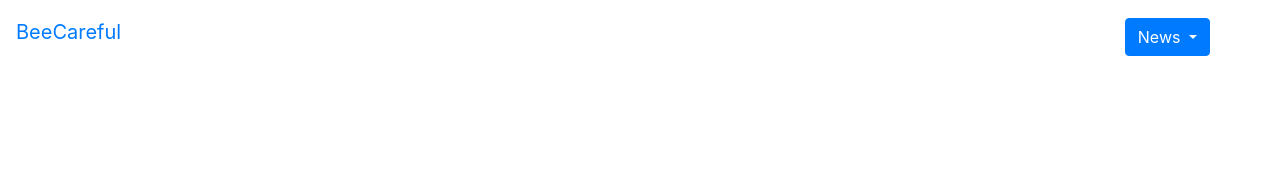
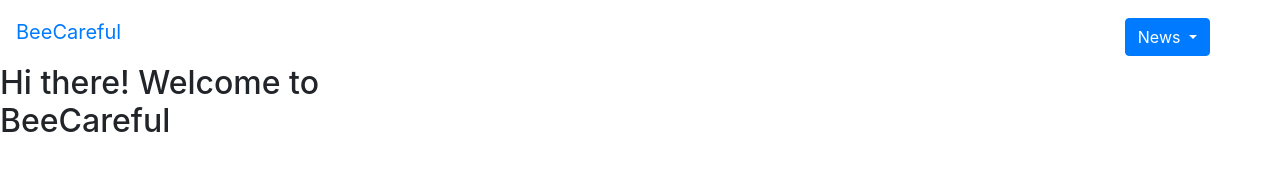
Before and after one commit to eliotb26/bee-careful, a plain HTML site: page template/homescreen.html in a window 1280 px wide. Drawn offline with nearby package versions, Linux system fonts and the light colour scheme.

Commit message:
lastest 344am

```diff
--- a/template/homescreen.html
+++ b/template/homescreen.html
@@ -41,4 +41,9 @@
     </ul>
     </div>
   </nav>
+    <div class= "row">
+      <div class= "col-md-4">
+        <h2>Hi there! Welcome to BeeCareful</h2>
+      </div>
+    </div>
 </html>
```
